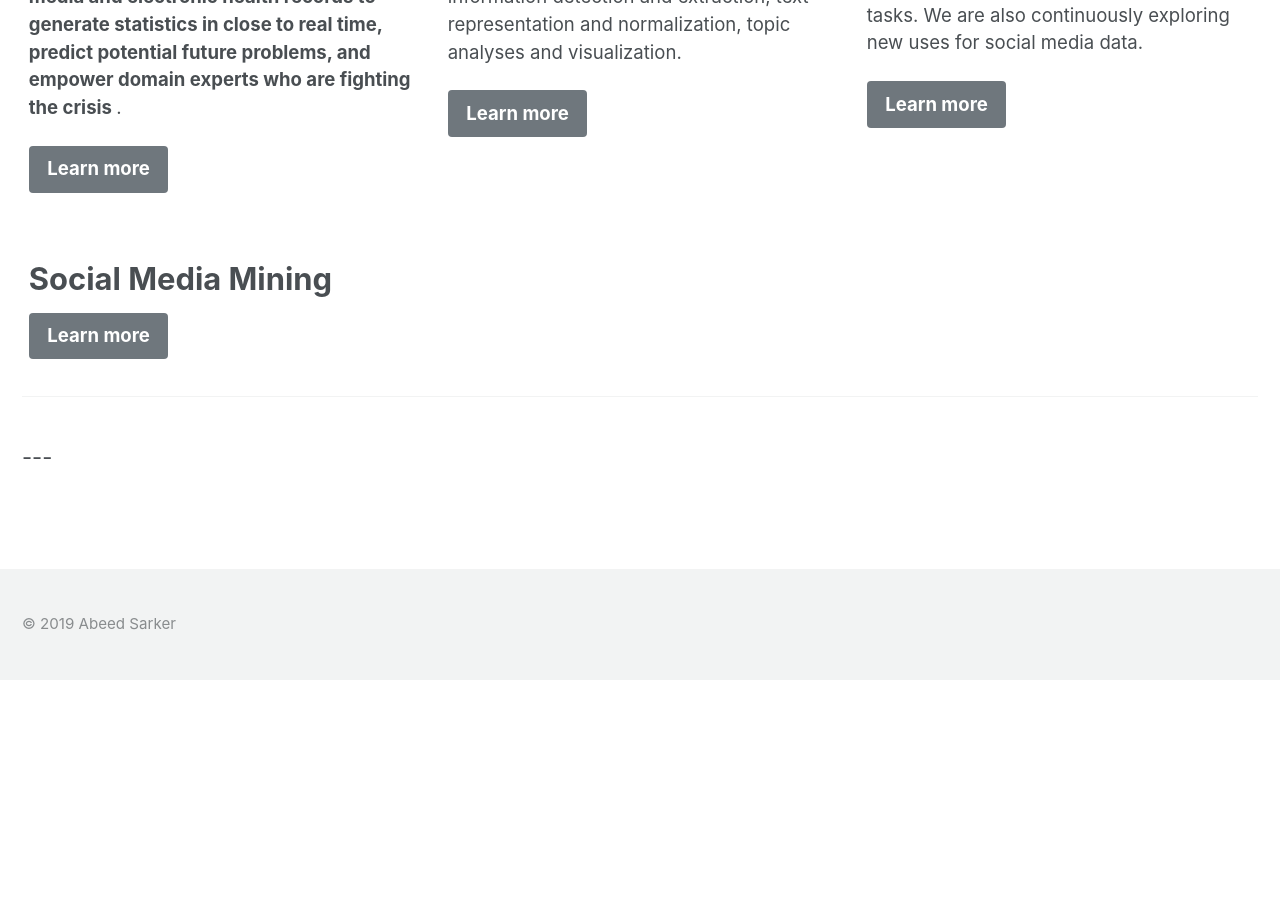
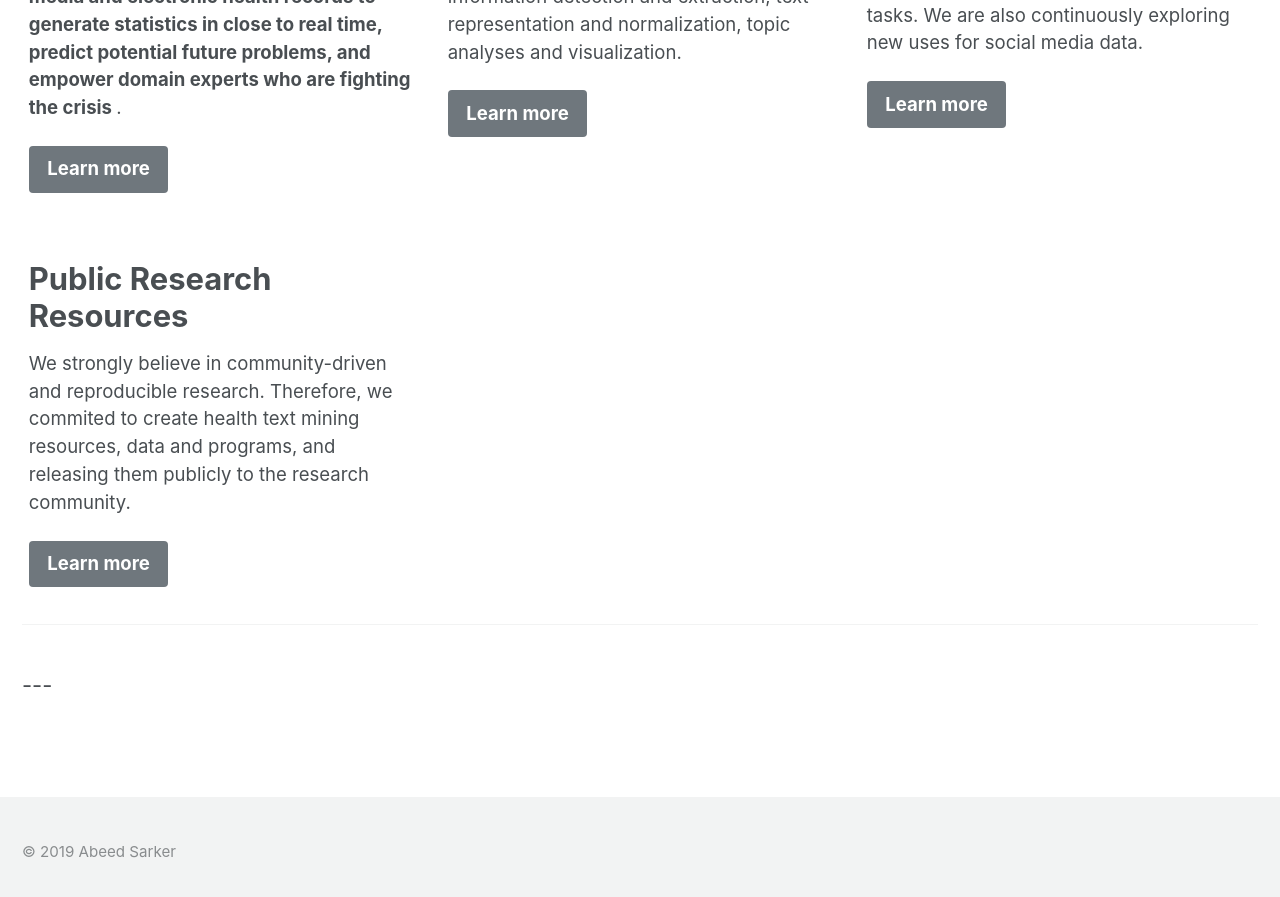
Before and after one commit to sarkerlab/Website, a Jekyll site: the page built from index.md, in a window 1280 px wide and 900 px high, scrolled down 1535 px. Shown: the top 897 px of the window. Built offline with Jekyll 4.4.1, drawn with Linux system fonts in a browser that asks for light colours; cached includes are drawn as plain includes; nearby versions of some CDN libraries; before the commit the page ends 2214 px from its top, so only the background shows below that.

Commit message:
Update index.md

```diff
--- a/index.md
+++ b/index.md
@@ -48,8 +48,8 @@ feature_row:
     btn_label: "Learn more"
   - #image_path: /assets/images/mm-free-feature.png
     alt: "100% free"
-    title: "Social Media Mining"
-    #excerpt: "Free to use however you want under the MIT License. Clone it, fork it, customize it... whatever!"
+    title: "Public Research Resources"
+    excerpt: "We strongly believe in community-driven and reproducible research. Therefore, we commited to create health text mining resources, data and programs, and releasing them publicly to the research community. "
     url: ""
     btn_class: "btn--primary"
     btn_label: "Learn more"
```
